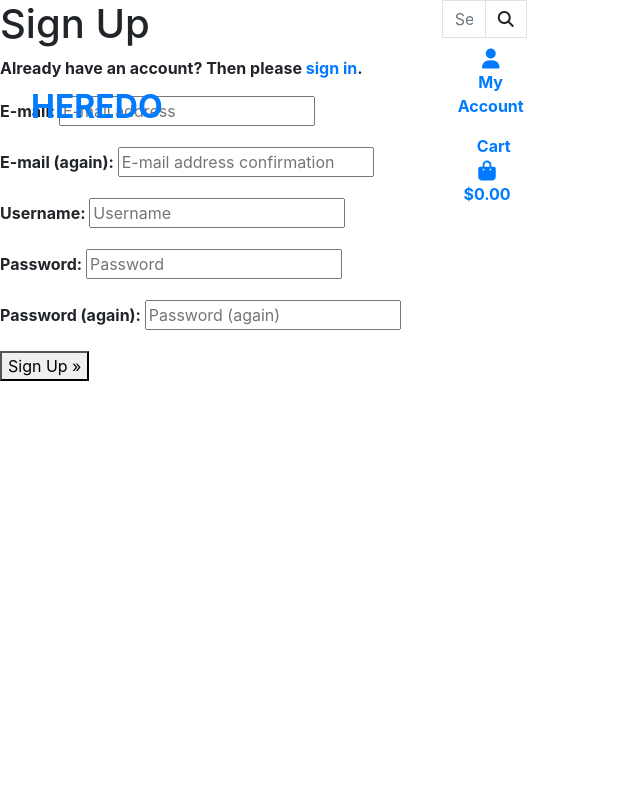
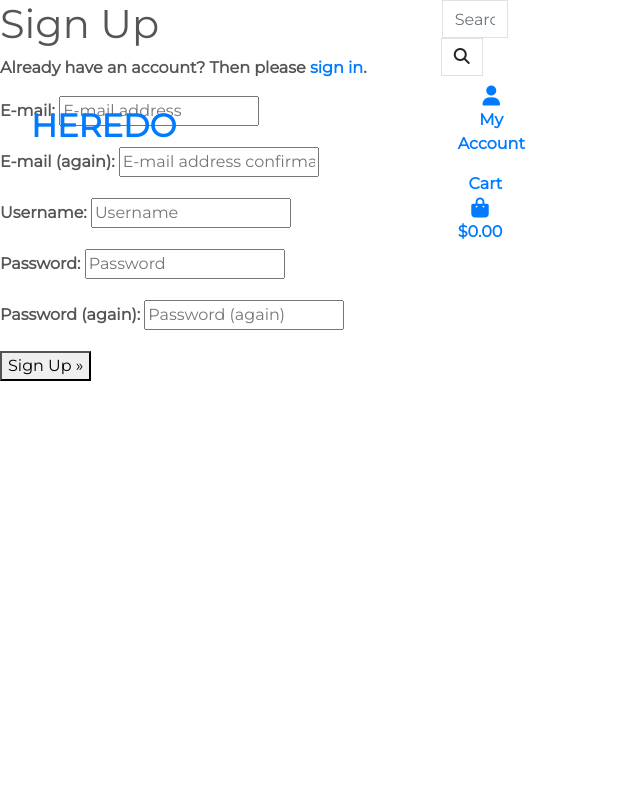
Before and after one commit to nikkibudeanu/heredo, a Django app: page /accounts/signup/ in a window 1280 px wide. Shown: the whole page, without its empty margins (0-640 px from the left). Run offline with Django 3.2, Linux system fonts and the light colour scheme; some libraries are stand-ins or nearby versions.

Commit message:
add google font and css static link to the base file

```diff
--- a/home/templates/home/index.html
+++ b/home/templates/home/index.html
@@ -12,7 +12,7 @@
 {% block content %}
 
 <div class="video-container h-10">
-    <video src="" autoplay loop playsinline muted></video>
+    <video src="../media/background-video.mp4" autoplay loop playsinline muted fixed></video>
     <div class="links">
 
     </div>
--- a/static/css/base.css
+++ b/static/css/base.css
@@ -0,0 +1,9 @@
+html{
+    height:100%;
+}
+
+body{
+    height: calc(100vh - 164px);
+    color: #555;
+    font-family: 'Montserrat', sans-serif;
+}
--- a/templates/base.html
+++ b/templates/base.html
@@ -17,6 +17,9 @@
     {% block corecss %}
     <!-- Bootstrap CSS -->
     <link rel="stylesheet" href="https://cdn.jsdelivr.net/npm/bootstrap@4.6.2/dist/css/bootstrap.min.css" integrity="sha384-xOolHFLEh07PJGoPkLv1IbcEPTNtaed2xpHsD9ESMhqIYd0nLMwNLD69Npy4HI+N" crossorigin="anonymous">
+    <link href="https://fonts.googleapis.com/css2?family=Montserrat&family=Roboto+Serif:opsz,wght@8..144,600&display=swap" rel="stylesheet">
+    <link rel="stylesheet" href="{% static 'css/base.css' %}">
+
 
     {% endblock %}
 
```
